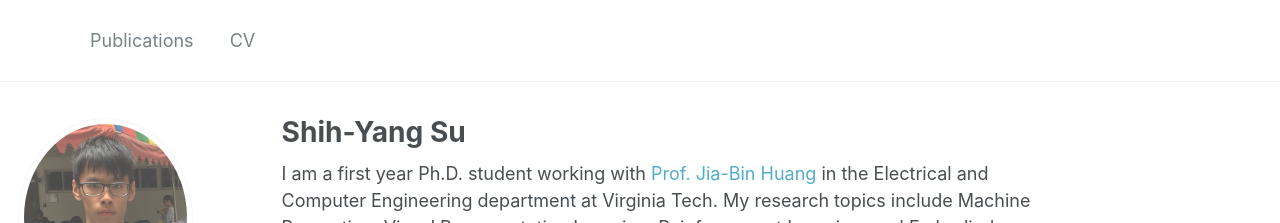
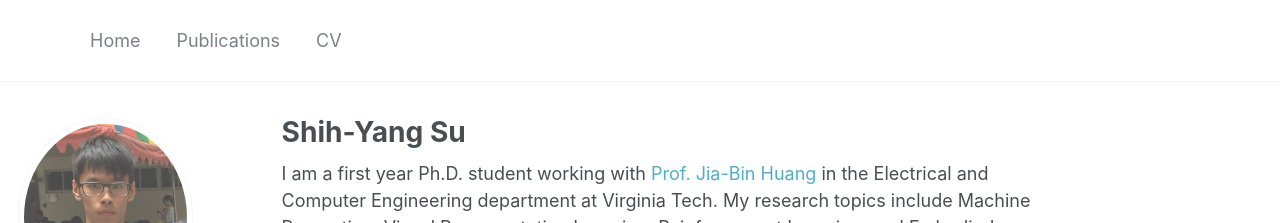
Before and after one commit to LemonATsu/LemonATsu.github.io, a Jekyll site: the page built from _pages/about.md, in a window 1280 px wide. Shown: the top 223 px of the page. Built offline with Jekyll 4.4.1, drawn with Linux system fonts in a browser that asks for light colours.

Commit message:
try to add home button

```diff
--- a/_data/navigation.yml
+++ b/_data/navigation.yml
@@ -1,5 +1,8 @@
 # main links links
 main:
+  - title: "Home"
+    url: /
+
   - title: "Publications"
     url: /publications/
 
```
